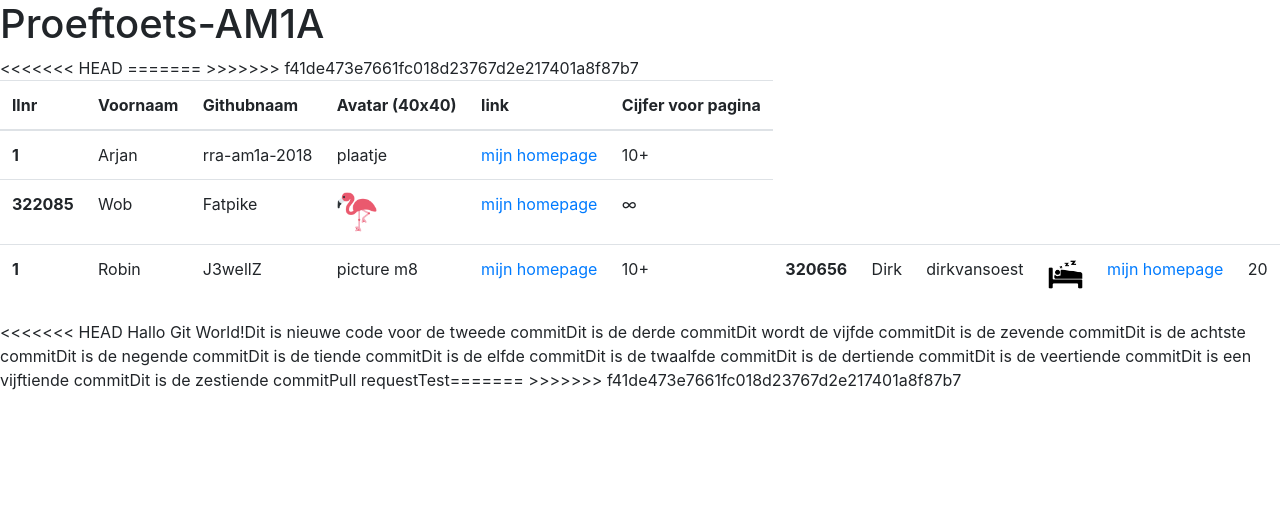
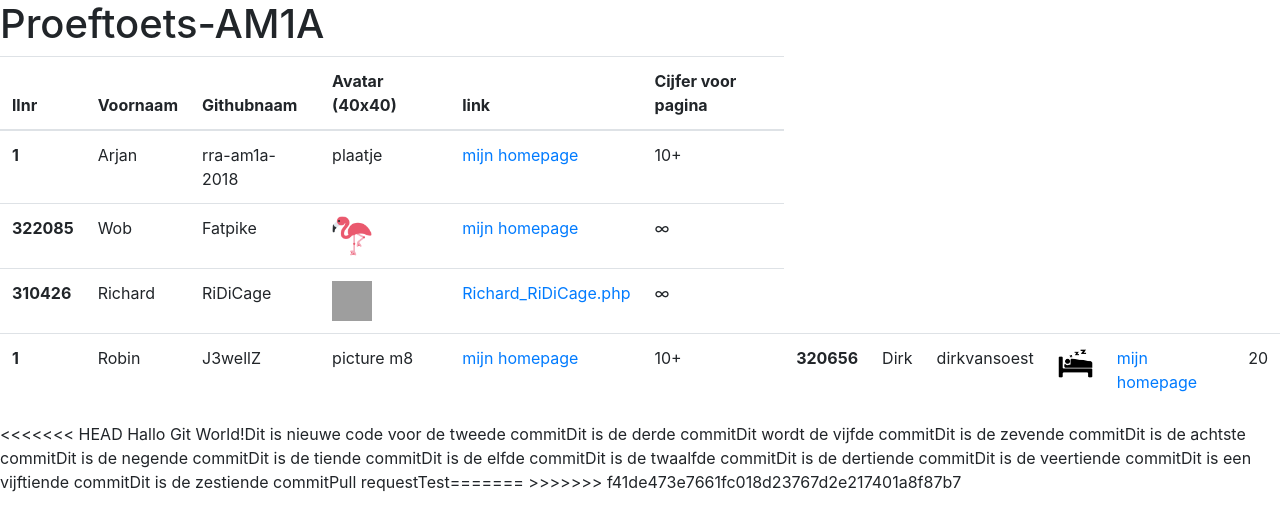
Before and after one commit to rra-am1a-2018/proeftoets-am1a, a PHP site: page / in a window 1280 px wide. Shown: the top 531 px of the page. Run offline with PHP 8.4, Linux system fonts and the light colour scheme; grey boxes are pictures that could not be loaded.

Commit message:
Add Richard

```diff
--- a/index.php
+++ b/index.php
@@ -41,22 +41,27 @@
           <td><a href="./wob_Fatpike.php">mijn homepage</a></td>
           <td>∞</td>
         </tr>
+        <tr>
+        <th scope="row">310426</th>
+        <td>Richard</td>
+        <td>RiDiCage</td>
+        <td><img src="https://ridis.nl/img/logo/RidisXL.svg" width="40px" height="40px" /></td>
+        <td><a href="./Richard_RiDiCage.php">Richard_RiDiCage.php</a></td>
+        <td>∞</td>
+      </tr>
     <tr>
-<<<<<<< HEAD
       <th scope="row">1</th>
       <td>Robin</td>
       <td>J3wellZ</td>
       <td>picture m8</td>
       <td><a href="./robin_J3wellZ.php">mijn homepage</a></td>
       <td>10+</td>
-=======
       <th scope="row">320656</th>
       <td>Dirk</td>
       <td>dirkvansoest</td>
       <td><img src="img\slaap.png" width="35px" height="35px"></td>
       <td><a href="dirk_dirkvansoest.php">mijn homepage</a></td>
       <td>20</td>
->>>>>>> f41de473e7661fc018d23767d2e217401a8f87b7
     </tr>
   </tbody>
 </table>
```
